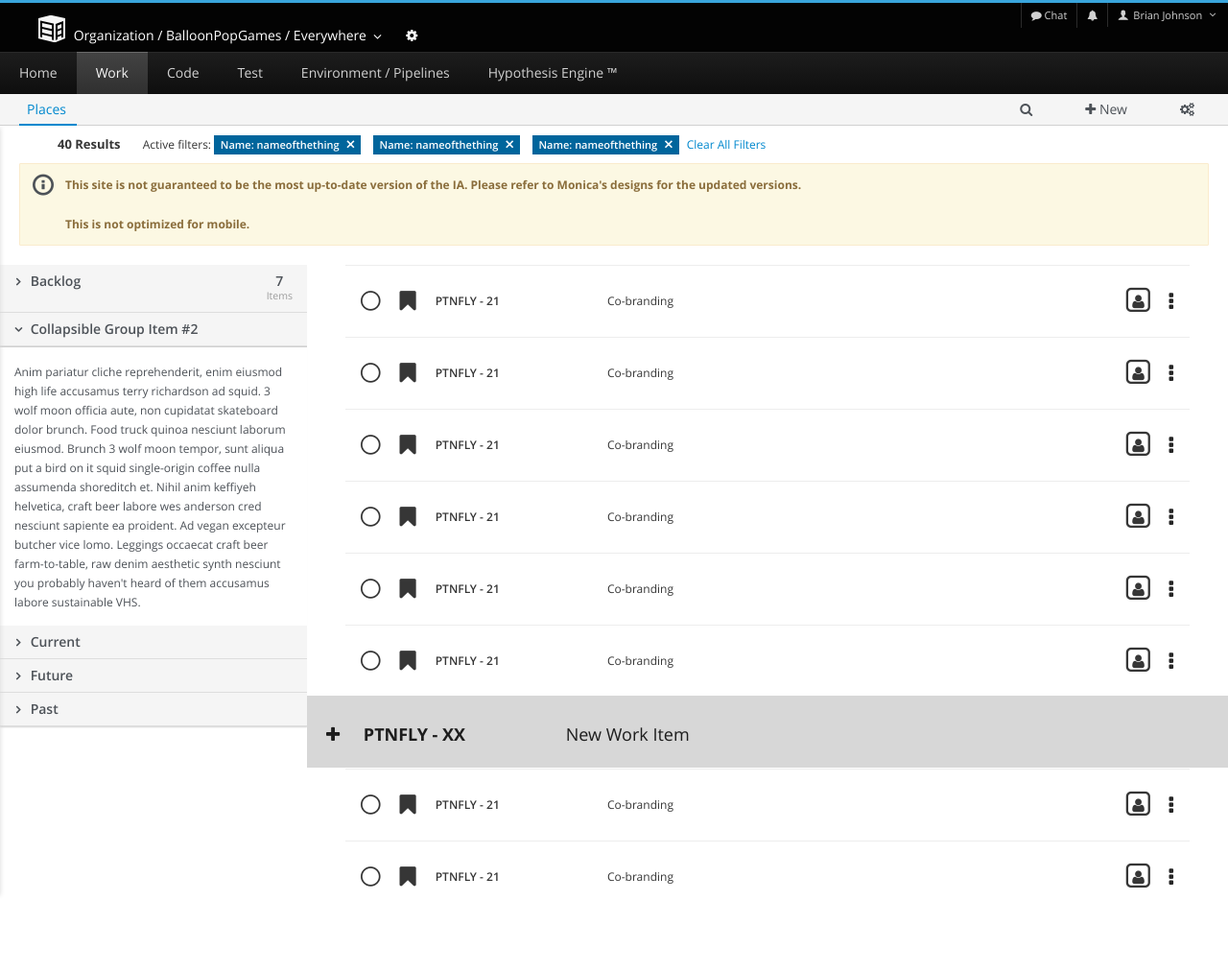
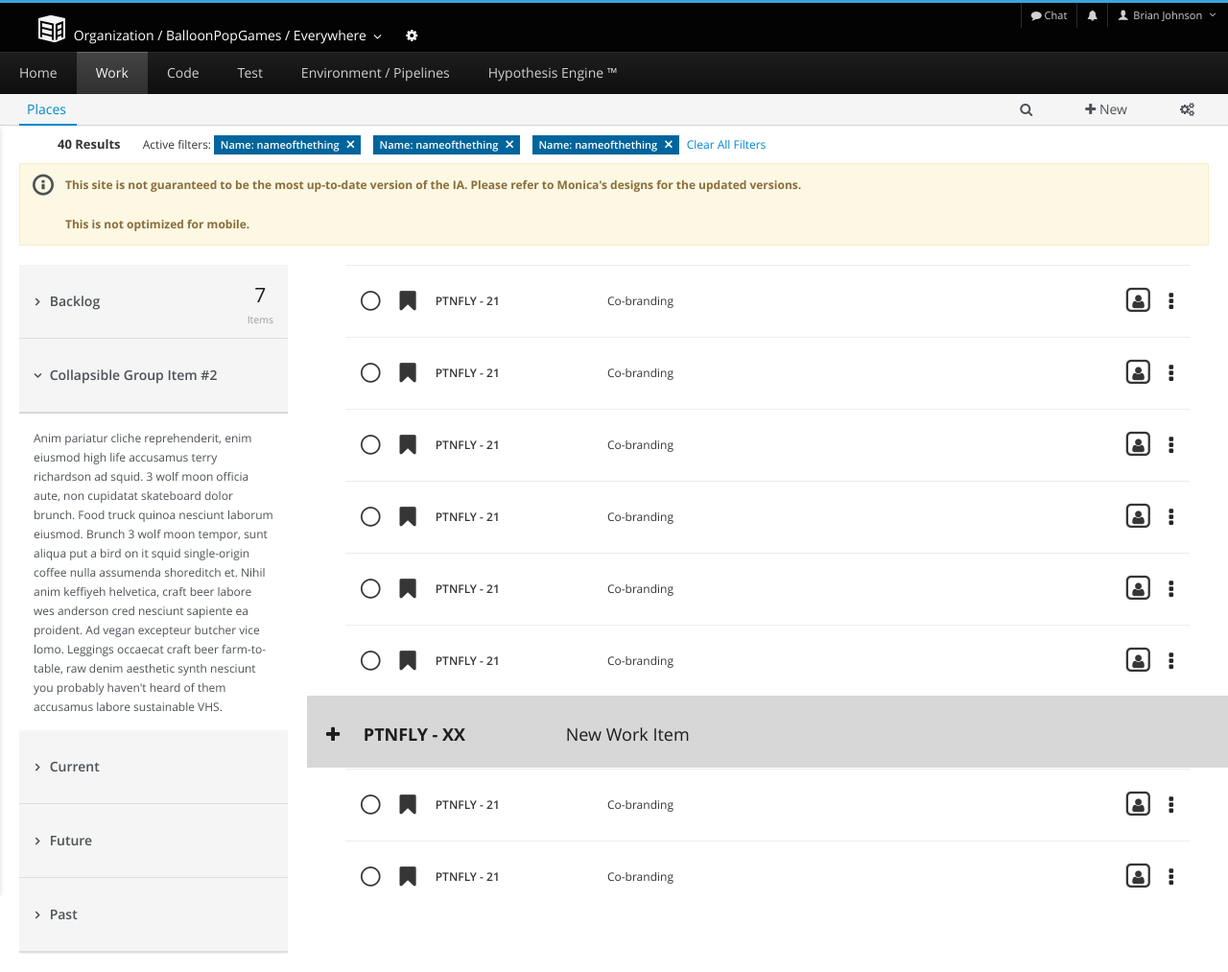
Before and after one commit to AdamJ/testing_environment, a website: page work-plan.html in a window 1280 px wide. Shown: the whole page at 96% size. Drawn offline with Linux system fonts and the light colour scheme; files whose address does not match are found by name.

Commit message:
set affixed sidebar and update custom styles

```diff
--- a/includes/work/iterations.html
+++ b/includes/work/iterations.html
@@ -1,18 +1,16 @@
 <!-- Iteration Picker -->
-<div class="panel-group" id="accordion" role="tablist" aria-multiselectable="true">
+<div class="panel-group iteration-picker col-md-3" id="accordion" role="tablist" aria-multiselectable="true" data-spy="affix" data-offset-top="130">
     <div class="plan-picker">
         <div class="panel panel-default">
             <div class="panel-heading" role="tab" id="headingOne" style="min-height: 50px;">
                 <h4 class="panel-title">
-                    <a class="collapsed" role="button" data-toggle="collapse" data-parent="#accordion" href="#collapseOne" aria-expanded="false" aria-controls="collapseOne" style="">
+                    <a class="collapsed remove-link-styles" role="button" data-toggle="collapse" data-parent="#accordion" href="#collapseOne" aria-expanded="false" aria-controls="collapseOne">
                         Backlog
-                        <span class="status-number pull-right" style="text-align: center;">
-                            <span>
-                                7
-                            </span>
-                            <span style="display: block;">
-                                <small>Items</small>
-                            </span>
+                        <ul class="status-number pull-right">
+                            <li>
+                                <large>7</large>
+                                <small style="display: block;">Items</small>
+                            </li>
                         </span>
                     </a>
                 </h4>
@@ -81,3 +79,10 @@
         </div>
     </div>
 </div>
+<script>
+    // $('.iteration-picker').affix({
+    //     offset: {
+    //         top: 130,
+    //     }
+    // });
+</script>
--- a/sass/_custom.scss
+++ b/sass/_custom.scss
@@ -10,6 +10,9 @@ html, body {
 }
 small {
     font-size: $font-small;
+}
+large {
+    font-size: $font-large;
 }
 .large {
     font-size: $font-large;
@@ -32,3 +35,9 @@ section {
     padding-top: 120px;
     position: relative;
 }
+.remove-link-styles {
+    color: $pf-black;
+    &:hover {
+        text-decoration: none;
+    }
+}
--- a/sass/_plan.scss
+++ b/sass/_plan.scss
@@ -1,7 +1,4 @@
 #includeIterations {
-    /*position: fixed;
-    left: 0;
-    top: 200px;*/
     padding-left: 0;
     padding-right: 0;
 }
@@ -31,6 +28,17 @@ div.dropdown.custom-kebab.dropdown-kebab-pf.open {
     height: 100%;
     padding-left: 0;
     padding-right: 0;
+    .panel-heading {
+        .panel-title {
+            min-height: 50px;
+            line-height: 4;
+            .status-number {
+                list-style: none;
+                line-height: 2;
+                text-align: center;
+            }
+        }
+    }
 }
 .panel-group {
     .panel {
@@ -73,10 +81,8 @@ div.dropdown.custom-kebab.dropdown-kebab-pf.open {
 .ug-headerContainer {
     position: fixed;
     background-color: #030303;
-    background-color: #ffffff;
+    background-color: $white;
     box-shadow: 0px 2px 5px #d7d7d7;
-    /*width: 100px;*/
-    //display: none;
     height: 100%;
     -webkit-transition: all 200ms ease;
     -moz-transition: all 200ms ease;
--- a/sass/_variables.scss
+++ b/sass/_variables.scss
@@ -9,3 +9,7 @@ $font-small: .5em;
 $font-medium: .75em;
 $font-large: 1.5em;
 $font-xlarge: 2em;
+
+large {
+    font-size: $font-large;
+}
--- a/work-plan.html
+++ b/work-plan.html
@@ -201,7 +201,7 @@
             <div id="includeFilters"></div>
             <div id="includeWarning"></div>
             <div class="row">
-                <div id="includeIterations" class="col-md-3"></div>
+                <div id="includeIterations"></div>
                 <div id="includePlanView" class="col-md-9"></div>
             </div>
         </section>
```
Also changed, not shown: dist/css/site.css.
